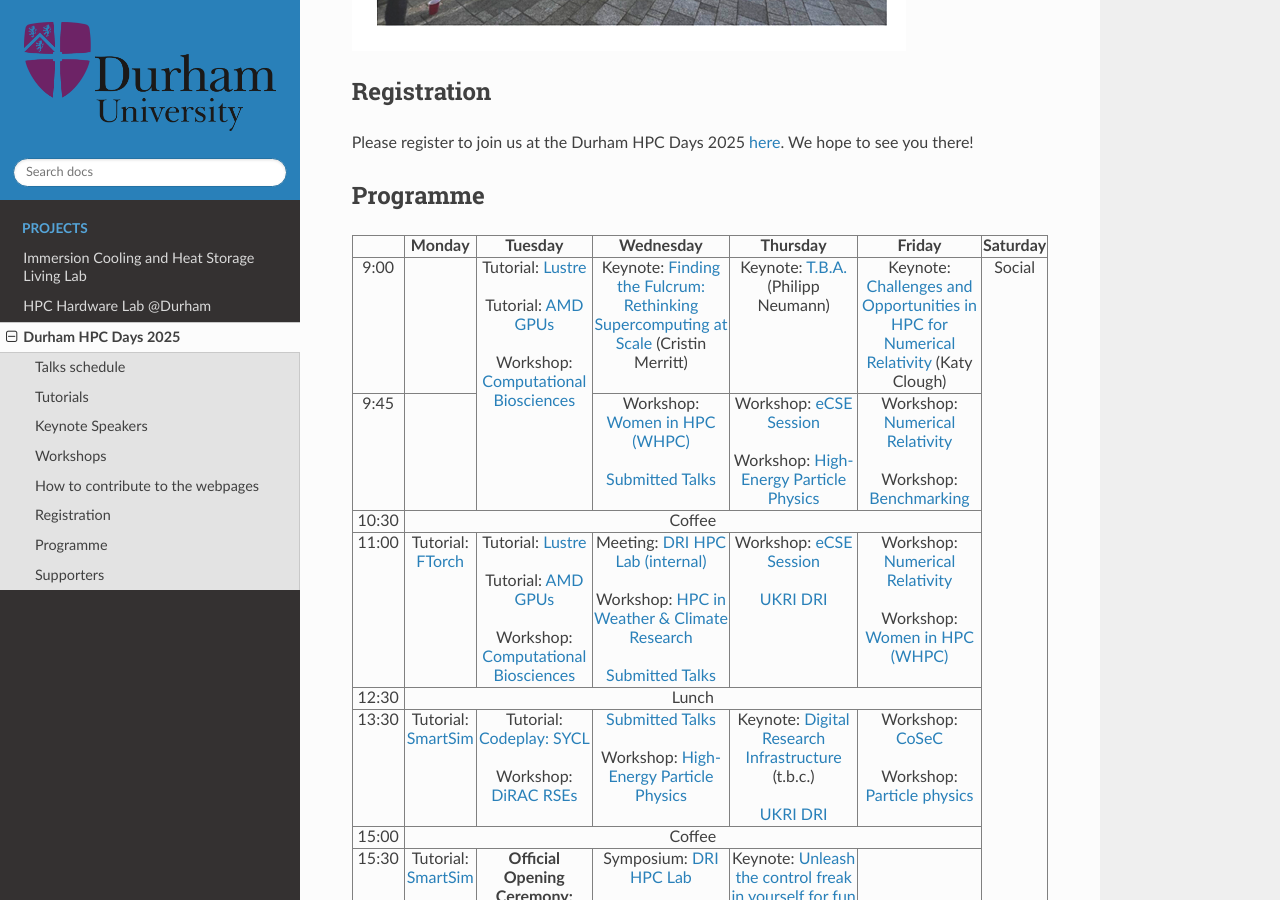
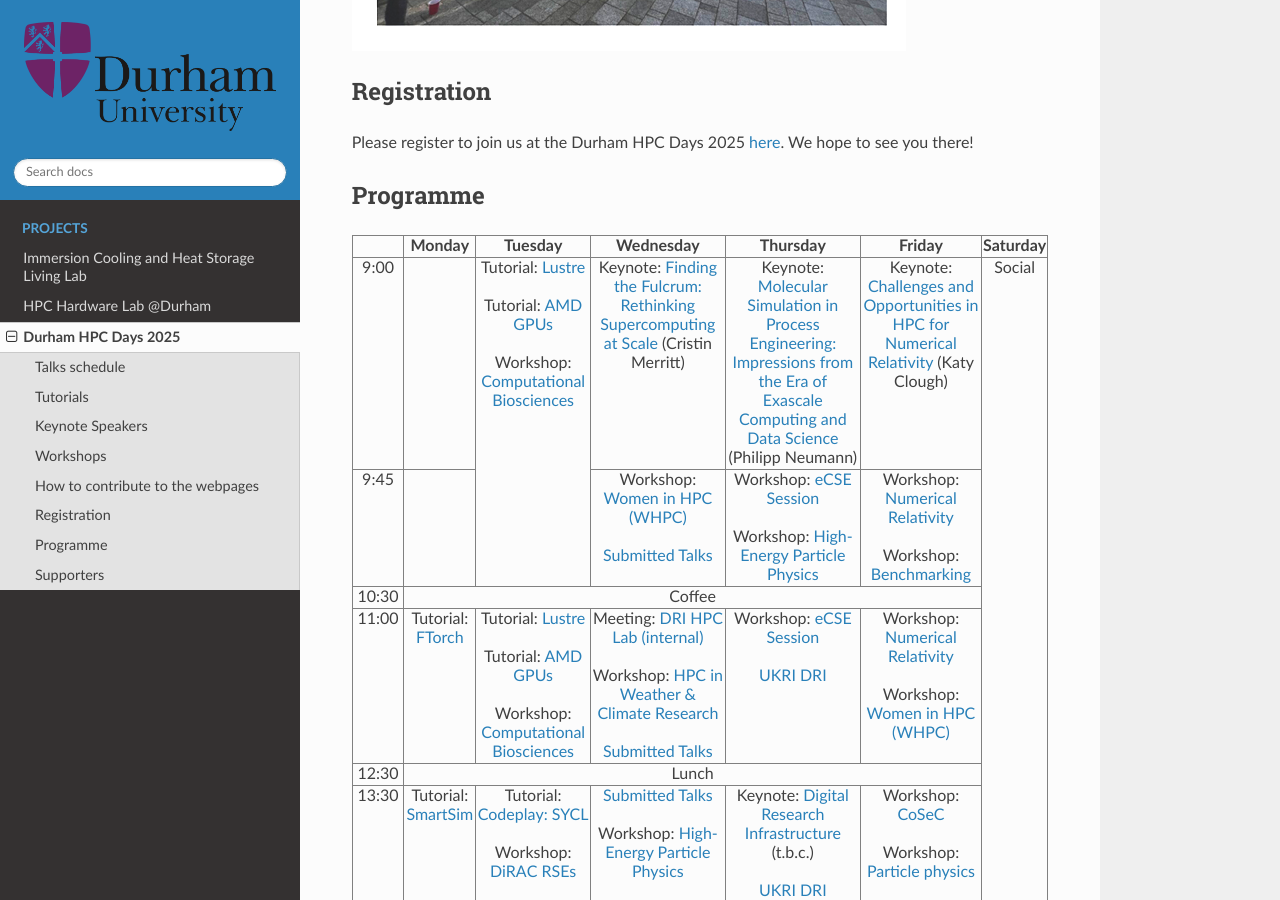
Before and after one commit to ilectra/durham, a Sphinx documentation site: the page built from docs/hpcdays/index.md, in a window 1280 px wide and 900 px high, scrolled down 683 px. Built offline with Sphinx 7.4.7 and the Read the Docs theme 3.1.0, drawn with Linux system fonts in a browser that asks for light colours.

Commit message:
Added title

```diff
--- a/docs/hpcdays/index.md
+++ b/docs/hpcdays/index.md
@@ -36,7 +36,7 @@
   <td> </td>
   <td rowspan="2"> Tutorial: <a href="tutorials.html#lustre">Lustre</a> <br /><br />  Tutorial: <a href="tutorials.html#amd">AMD GPUs</a> <br /><br /> Workshop: <a href="workshops.html#biosciences">Computational Biosciences</a></td>
   <td> Keynote: <a href="keynotes.html#Merritt">Finding the Fulcrum: Rethinking Supercomputing at Scale</a> (Cristin Merritt)</td>
-  <td> Keynote: <a href="keynotes.html#Neumann">T.B.A.</a> (Philipp Neumann) </td>
+  <td> Keynote: <a href="keynotes.html#Neumann">Molecular Simulation in Process Engineering: Impressions from the Era of Exascale Computing and Data Science</a> (Philipp Neumann) </td>
   <td> Keynote: <a href="keynotes.html#Clough">Challenges and Opportunities in HPC for Numerical Relativity</a> (Katy Clough) </td>
   <td rowspan=13> Social </td>
 </tr>
```
